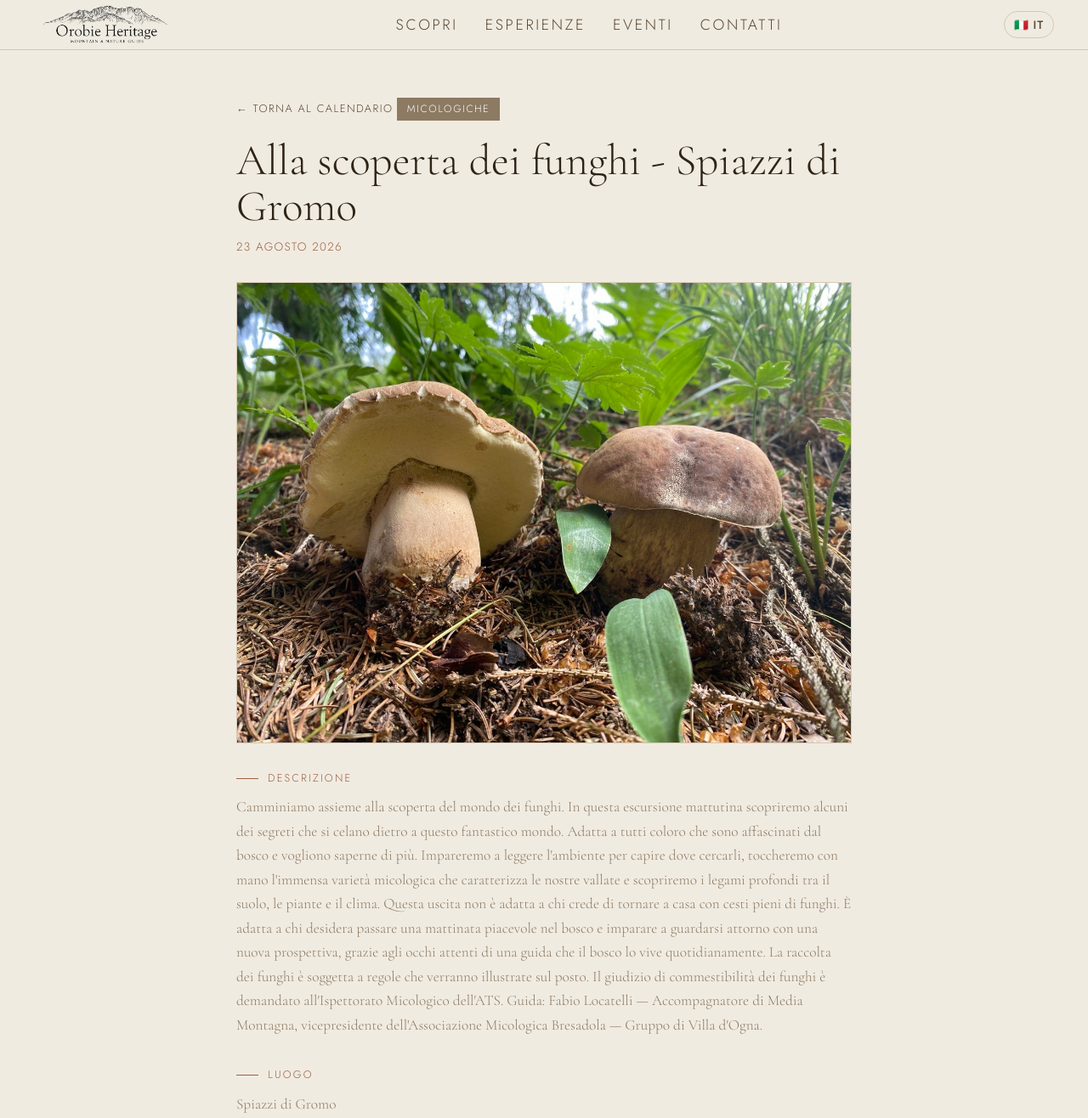
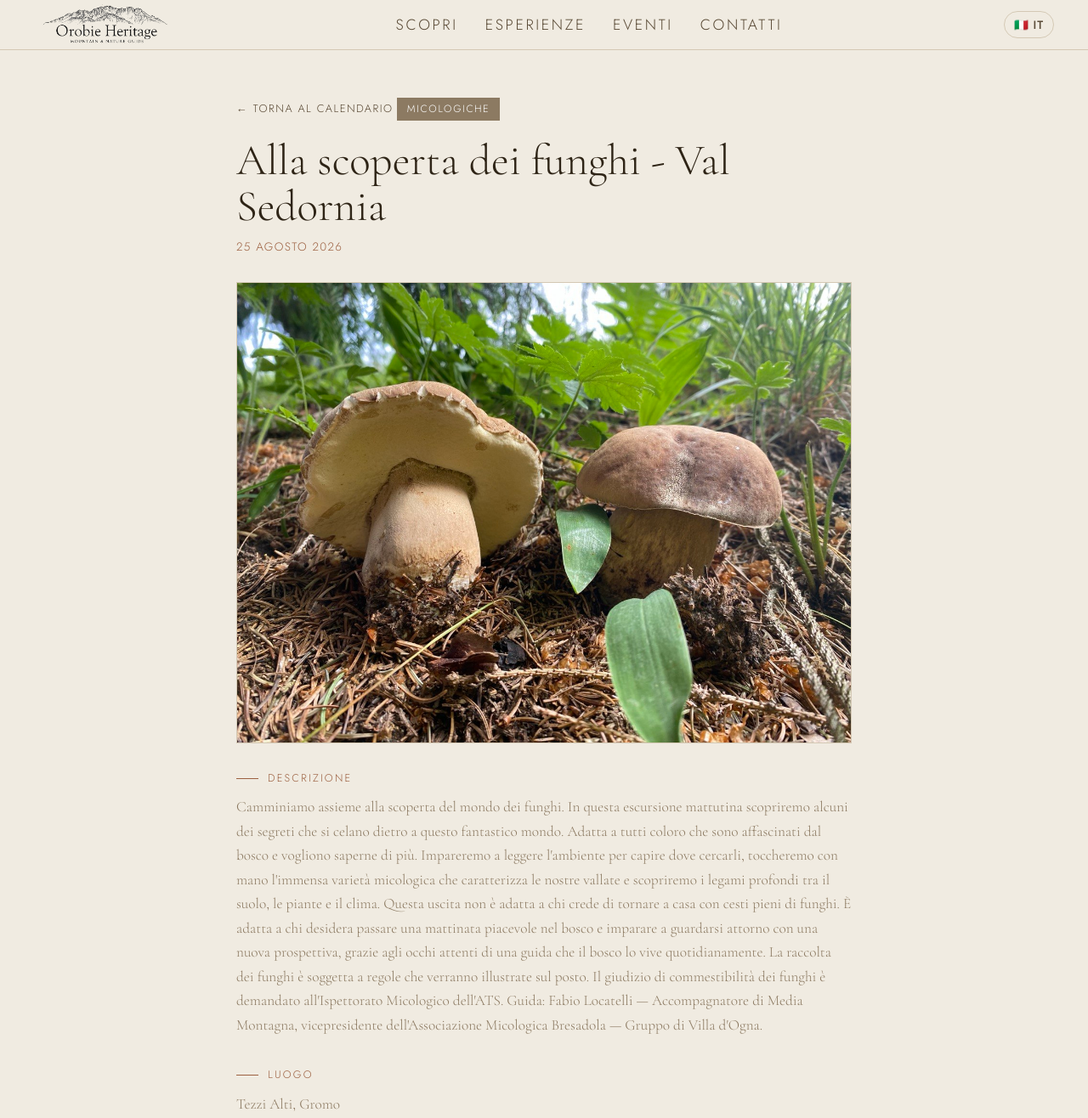
Before and after one commit to fabioloca96/Orobie-Heritage-beta, a Jekyll site: the page built from _eventi/2026-08-21-alla-scoperta-dei-funghi.md, in a window 1280 px wide and 1400 px high, cut to the strip 0-1316 px from the top of the window. Shown: the whole strip at 85% size. Built offline with Jekyll 4.4.1, drawn with Linux system fonts in a browser that asks for light colours; some of the changed text lies outside the part shown.

Commit message:
Update Evento “2026-08-21-alla-scoperta-dei-funghi”

```diff
--- a/_eventi/2026-08-21-alla-scoperta-dei-funghi.md
+++ b/_eventi/2026-08-21-alla-scoperta-dei-funghi.md
@@ -1,8 +1,8 @@
 ---
-date: 2026-08-23
+date: 2026-08-25
 category: micologiche
-title: Alla scoperta dei funghi - Spiazzi di Gromo
-title_en: Guided Mushroom Walk
+title: Alla scoperta dei funghi - Val Sedornia
+title_en: ""
 images:
   - images/uploads/photo_5897634931372920607_y.jpg
 desc: >
@@ -29,19 +29,20 @@ desc_en: >-
   This walk is not for those hoping to go home with baskets full of mushrooms. It's for those who want to spend a pleasant morning in the woods and learn to see their surroundings from a new perspective, guided by someone who lives the forest every day. Mushroom foraging is subject to rules, which will be explained on site. Determining whether a mushroom is edible is the responsibility of the local ATS Mycological Inspectorate.
 
 
-  I love to meet visitors and showing the beauty of our valley, and maybe you'd like to book a private tour for not mixing up languages. Contact me.
+  I love meeting visitors and showing them the beauty of our valley. Why not book a private tour? Get in touch!
 
 
   Guide: Fabio Locatelli — Accompagnatore di Media Montagna (Certified Mountain Guide), Vice President of the Associazione Micologica Bresadola — Villa d'Ogna Group.
 
 
   For any questions, feel free to contact me: +39 379 227 9354
-location: Spiazzi di Gromo
+location: "Tezzi Alti, Gromo "
 location_map_url: https://maps.app.goo.gl/zi18xuTM5N3343LH6?g_st=ic
-meeting_time: 7:30
+meeting_time: 7:30, rientro previsto in mattinata
 meeting_time_en: 7:30 AM
 cost: 25€ a persona · bambini fino a 12 anni gratis e accompagnati da un genitore
-difficulty: Facile
+cost_en: 25€
+difficulty: Media
 max_participants: "12"
 what_to_bring: Scarponi da trekking, abbigliamento adeguato alla montagna,
   giacca antipioggia, pantaloni lunghi, cappello e crema solare, acqua almeno 1
```
